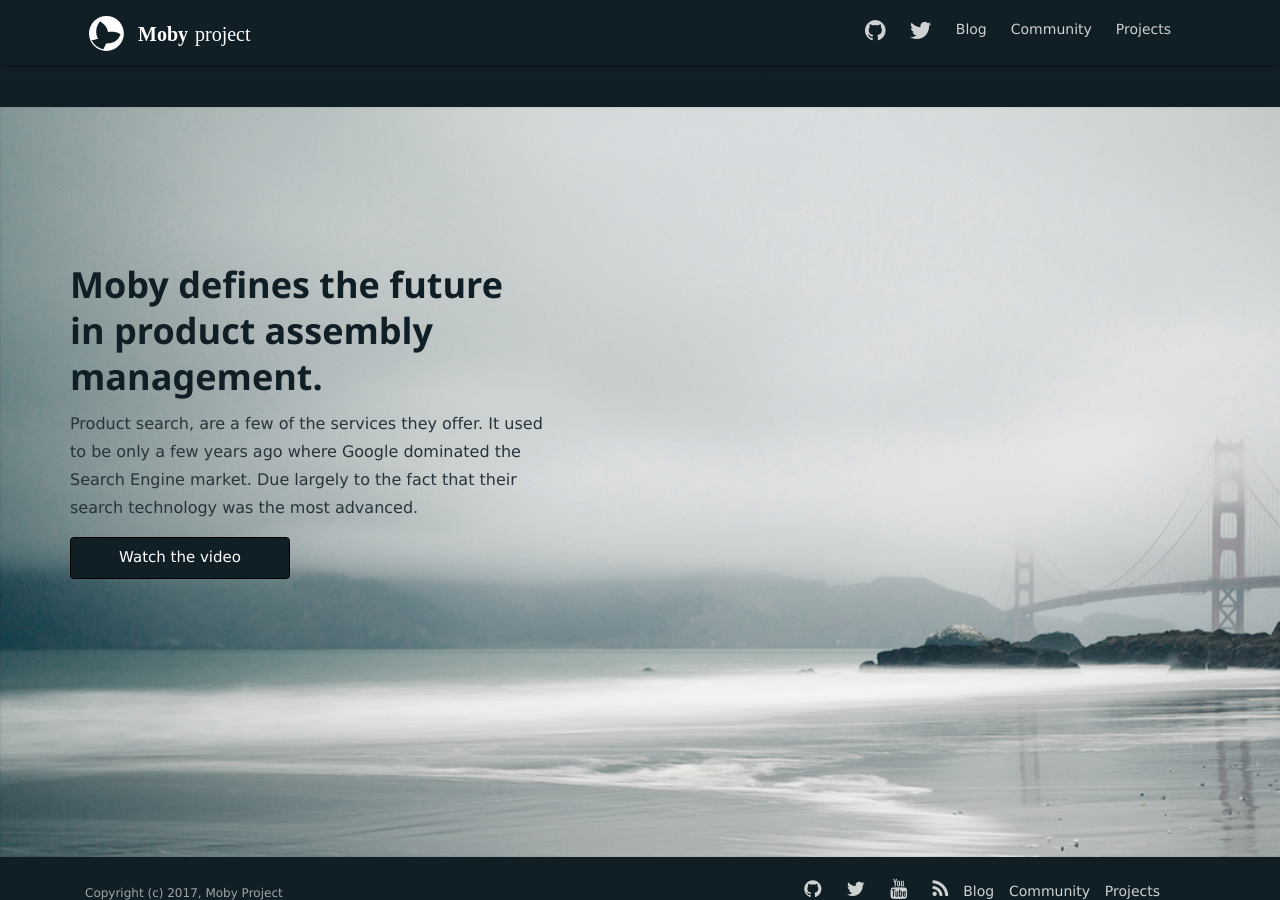
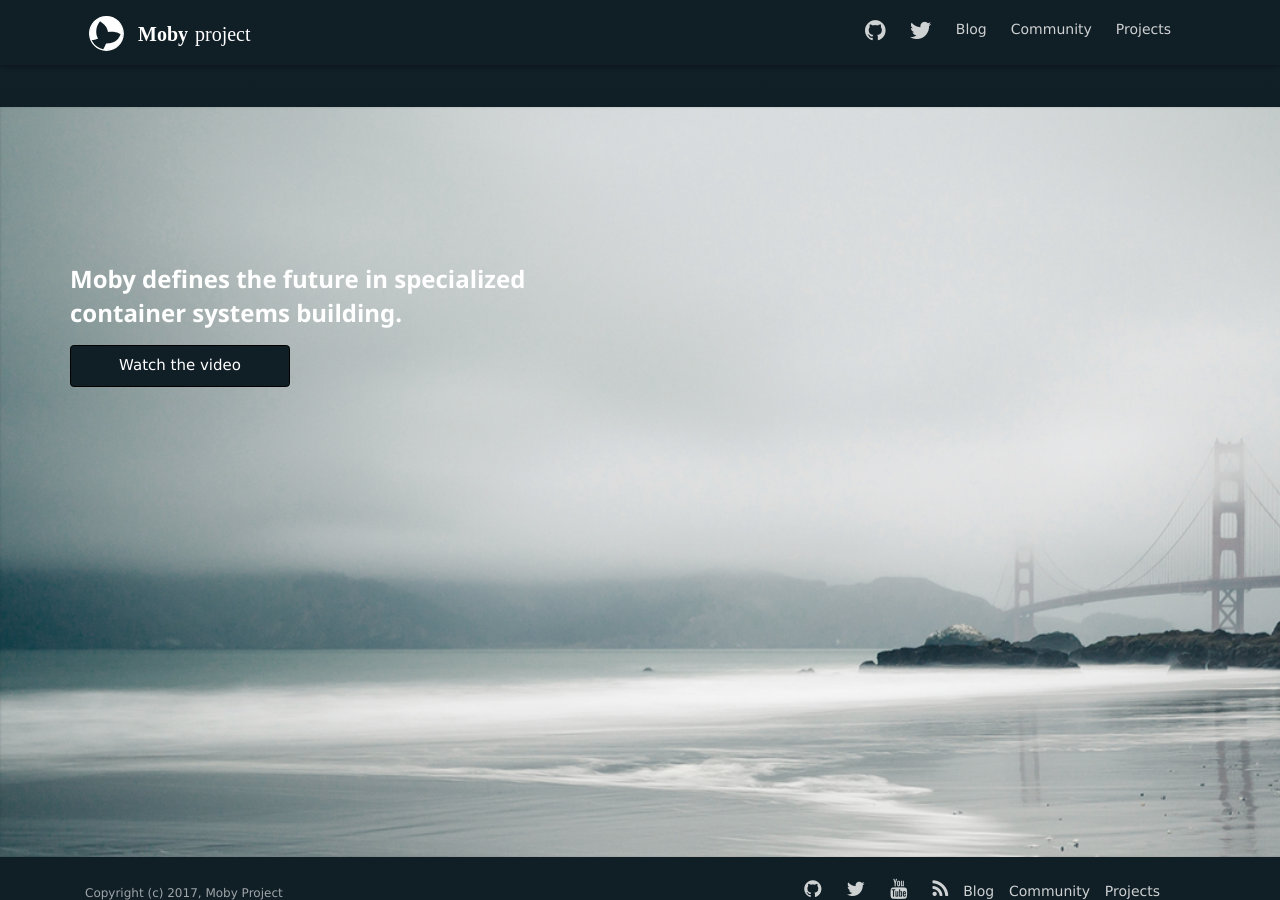
Before and after one commit to moby/mobywebsite, a Jekyll site: the page built from docs/index.md, in a window 1280 px wide and 900 px high, scrolled down 3725 px. Built offline with Jekyll 4.4.1, drawn with Linux system fonts in a browser that asks for light colours; nearby versions of some CDN libraries.

Commit message:
fixed text to intro video
Signed-off-by: Patrick Chanezon <patlist@chanezon.com>

```diff
--- a/docs/index.md
+++ b/docs/index.md
@@ -74,8 +74,8 @@
     <div class="container">
         <div class="row">
             <div class="col-md-5 block-alt">
-                <h3>Moby defines the future in product assembly management.</h3>
-                <p class="alt">Product search, are a few of the services they offer. It used to be only a few years ago where Google dominated the Search Engine market. Due largely to the fact that their search technology was the most advanced. </p>
+                <h3>Moby defines the future in specialized container systems building.</h3>
+                <p class="alt"></p>
                 <button type="button" class="btn btn-primary" data-toggle="modal" data-target="#myModal">
                 Watch the video
                 </button>
```
